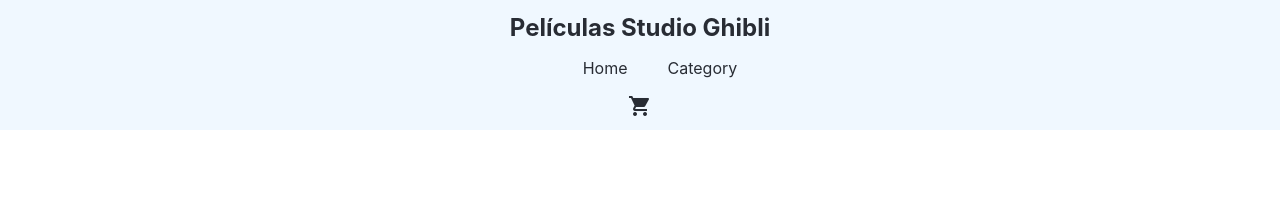
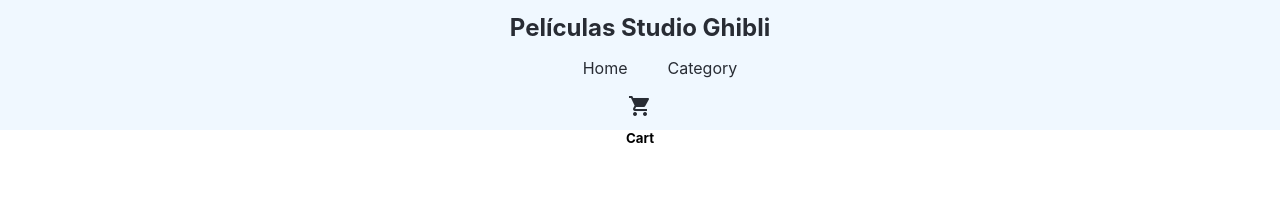
Before and after one commit to Erefor/coder-house-ecommerce, a React (Create React App) app: page /cart in a window 1280 px wide. Shown: the top 220 px of the page. Built offline with nearby package versions, Linux system fonts and the light colour scheme.

Commit message:
Feat - Se agrega vista de Cart

```diff
--- a/src/Components/Item/ItemDetail/ItemDetailContainer.js
+++ b/src/Components/Item/ItemDetail/ItemDetailContainer.js
@@ -1,6 +1,6 @@
 /* eslint-disable react-hooks/exhaustive-deps */
 import './ItemDetailContainer.css'
-import {useParams} from "react-router-dom";
+import {useParams, Link} from "react-router-dom";
 import {useEffect, useState} from "react";
 import ItemDetail from "./ItemDetail";
 import ItemCount from "../ItemCount";
@@ -21,6 +21,7 @@
     }, [])
     return (
         <div className="item-detail-container">
+            <Link to="/cart">Terminar compra</Link>
             {movie && (<ItemDetail movieData={movie}/>)}
             {movie && <ItemCount stock={parseInt(movie.running_time, 10)} onAdd={getSelectedItems}/>}
         </div>
--- /dev/null
+++ b/src/Pages/Cart.css
@@ -0,0 +1,3 @@
+h5{
+    margin-top: 130px;
+}
--- /dev/null
+++ b/src/Pages/Cart.js
@@ -0,0 +1,5 @@
+import './Cart.css'
+
+export default function Cart() {
+    return (<h5>Cart</h5>)
+}
--- a/src/Router/index.js
+++ b/src/Router/index.js
@@ -2,6 +2,7 @@
 import ItemListContainer from "../Components/Item/ItemListContainer";
 import ItemDetailContainer from "../Components/Item/ItemDetail/ItemDetailContainer";
 import NavBar from "../Components/NavBar";
+import Cart from "../Pages/Cart";
 
 export default function AppRouter() {
     return (
@@ -11,6 +12,7 @@
                 <Route path="/" element={<ItemListContainer />} />
                 <Route path="/category/categorias-sin-definir" element={<ItemListContainer />} />
                 <Route path="/item/:id" element={<ItemDetailContainer />} />
+                <Route path="/cart" element={<Cart />} />
             </Routes>
         </BrowserRouter>
     )
```
